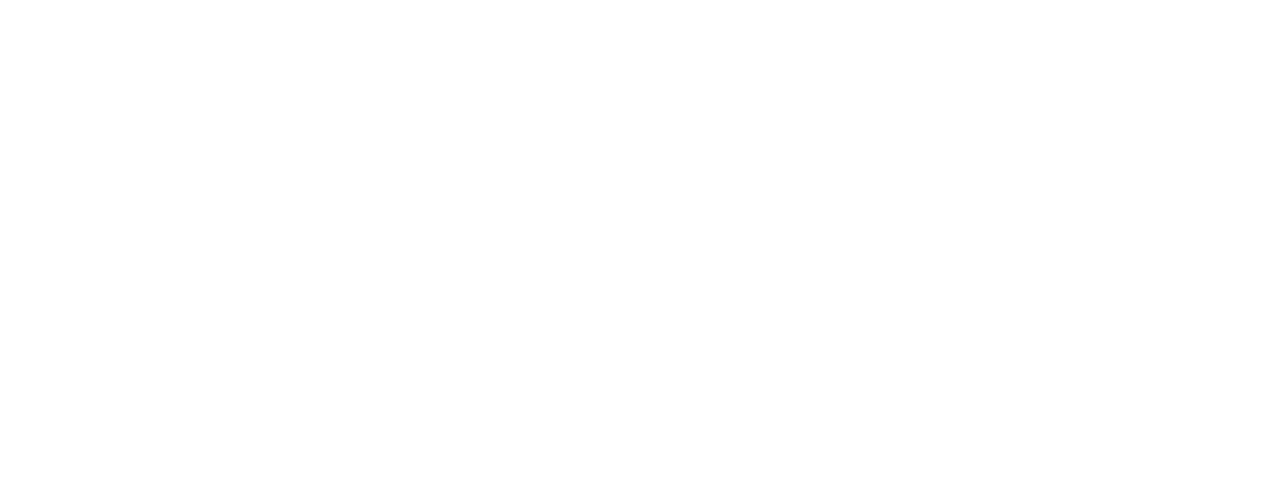
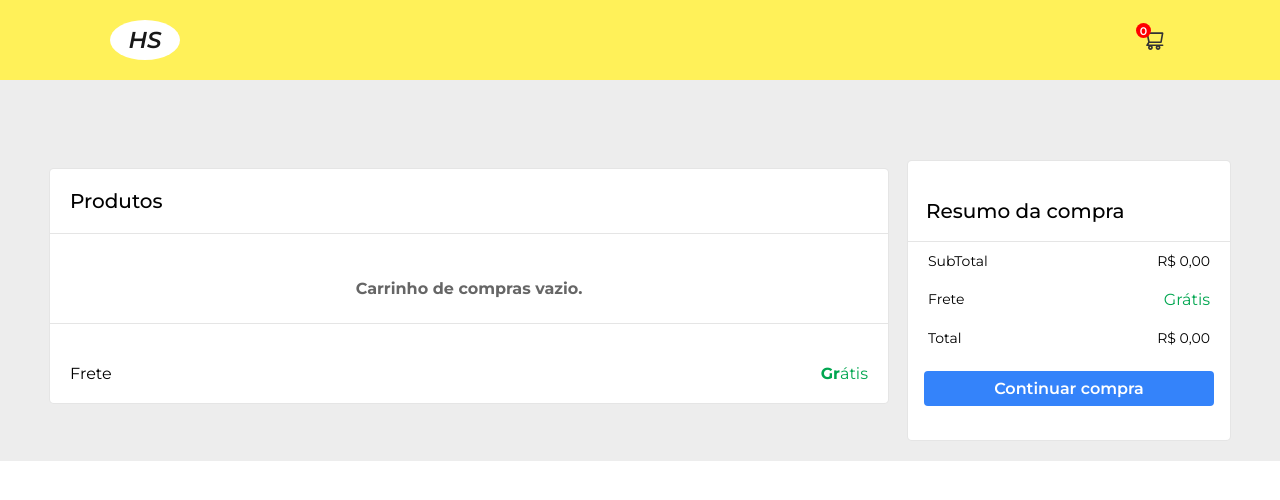
Before and after one commit to hiagospencer/API-Mercado-Livre, a React (Vite) app: page /API-Mercado-Livre/carrinho/index.html in a window 1280 px wide. Before the commit this address had no page. Shown: the top 500 px of the page. Built offline with nearby package versions, Linux system fonts and the light colour scheme.

Commit message:
mudando a rota do carrinho

```diff
--- a/package.json
+++ b/package.json
@@ -1,5 +1,5 @@
 {
-  "homepage": "https://hiagospencer.github.io/API-Mercado-Livre/index.html",
+  "homepage": "https://hiagospencer.github.io/API-Mercado-Livre",
   "name": "carrinho_react",
   "private": true,
   "version": "0.0.0",
--- a/src/Components/CartButton/index.jsx
+++ b/src/Components/CartButton/index.jsx
@@ -11,7 +11,7 @@
 
   const totalItensCart = cart.length
   return (
-    <Button href="/API-Mercado-Livre/carrinho">
+    <Button href="/API-Mercado-Livre/carrinho/index.html">
         <AiOutlineShoppingCart />
         <Span>{totalItensCart}</Span>
     </Button>
--- a/src/routes.jsx
+++ b/src/routes.jsx
@@ -10,7 +10,7 @@
         <Route path="/API-Mercado-Livre" element={<Main />} />
       </Routes>
       <Routes>
-        <Route path="/API-Mercado-Livre/carrinho" element={<Carrinho />} />
+        <Route path="/API-Mercado-Livre/carrinho/index.html" element={<Carrinho />} />
       </Routes>
       </>
     );
```
